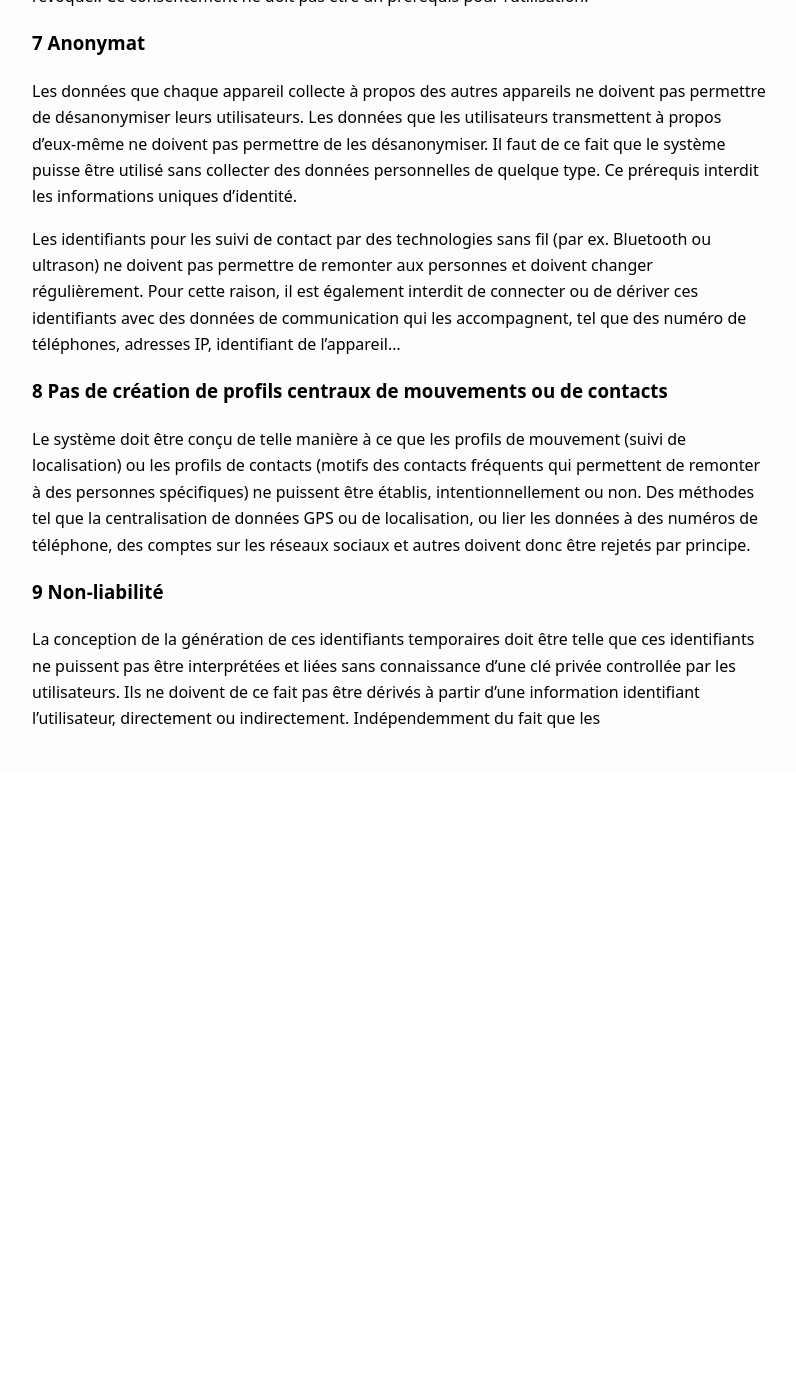
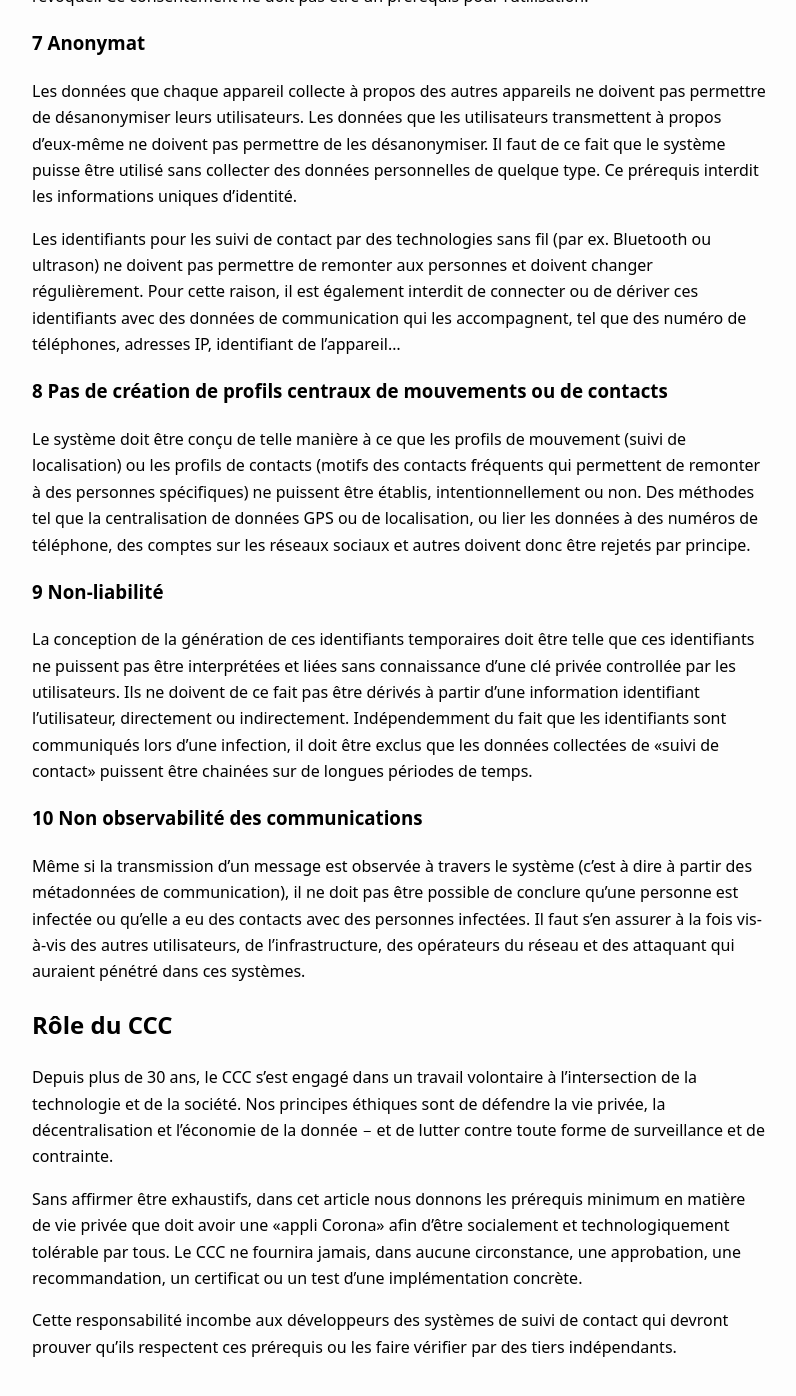
Before and after one commit to Keirua/blog.keiruaprod.fr, a Jekyll site: the page built from _posts/2020-04-08-prerequis-pour-appli-de-suivi-de-contacts.md, in a window 1280 px wide and 1400 px high, scrolled down 3579 px. Shown: the top 1396 px of the window, without its empty margins (240-1036 px from the left). Built offline with Jekyll 4.4.1, drawn with Linux system fonts in a browser that asks for light colours; before the commit the page ends 4351 px from its top, so only the background shows below that.

Commit message:
fin article

```diff
--- a/_posts/2020-04-08-prerequis-pour-appli-de-suivi-de-contacts.md
+++ b/_posts/2020-04-08-prerequis-pour-appli-de-suivi-de-contacts.md
@@ -79,4 +79,16 @@ Le système doit être conçu de telle manière à ce que les profils de mouveme
 
 ### 9 Non-liabilité
 
-La conception de la génération de ces identifiants temporaires doit être telle que ces identifiants ne puissent pas être interprétées et liées sans connaissance d'une clé privée controllée par les utilisateurs. Ils ne doivent de ce fait pas être dérivés à partir d'une information identifiant l'utilisateur, directement ou indirectement. Indépendemment du fait que les
+La conception de la génération de ces identifiants temporaires doit être telle que ces identifiants ne puissent pas être interprétées et liées sans connaissance d'une clé privée controllée par les utilisateurs. Ils ne doivent de ce fait pas être dérivés à partir d'une information identifiant l'utilisateur, directement ou indirectement. Indépendemment du fait que les identifiants sont communiqués lors d'une infection, il doit être exclus que les données collectées de «suivi de contact» puissent être chainées sur de longues périodes de temps.
+
+### 10 Non observabilité des communications
+
+Même si la transmission d'un message est observée à travers le système (c'est à dire à partir des métadonnées de communication), il ne doit pas être possible de conclure qu'une personne est infectée ou qu'elle a eu des contacts avec des personnes infectées. Il faut s'en assurer à la fois vis-à-vis des autres utilisateurs, de l'infrastructure, des opérateurs du réseau et des attaquant qui auraient pénétré dans ces systèmes.
+
+## Rôle du CCC
+
+Depuis plus de 30 ans, le CCC s'est engagé dans un travail volontaire à l'intersection de la technologie et de la société. Nos principes éthiques sont de défendre la vie privée, la décentralisation et l'économie de la donnée − et de lutter contre toute forme de surveillance et de contrainte.
+
+Sans affirmer être exhaustifs, dans cet article nous donnons les prérequis minimum en matière de vie privée que doit avoir une «appli Corona» afin d'être socialement et technologiquement tolérable par tous. Le CCC ne fournira jamais, dans aucune circonstance, une approbation, une recommandation, un certificat ou un test d'une implémentation concrète.
+
+Cette responsabilité incombe aux développeurs des systèmes de suivi de contact qui devront prouver qu'ils respectent ces prérequis ou les faire vérifier par des tiers indépendants.
```
